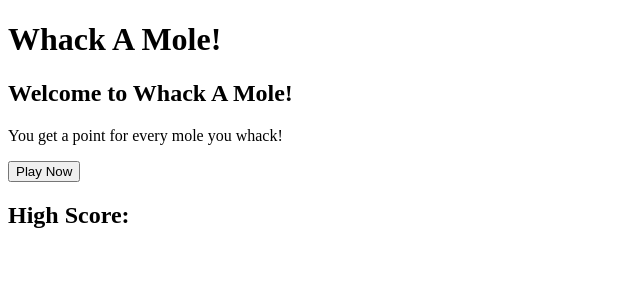
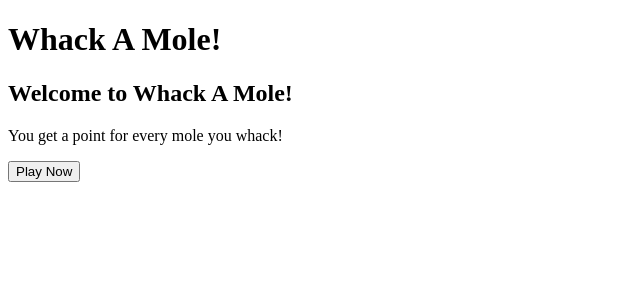
Before and after one commit to torbitj/whack-a-mole, a React (Vite) app: page / in a window 1280 px wide. Shown: the top 300 px of the page, without its empty margins (0-640 px from the left). Built offline with nearby package versions, Linux system fonts and the light colour scheme.

Commit message:
Add HighScore component to HighScores

```diff
--- a/src/App.jsx
+++ b/src/App.jsx
@@ -1,5 +1,5 @@
 import StartMenu from "./StartMenu";
-import HighScore from "./HighScore";
+import HighScores from "./HighScore";
 import ScoreBoard from "./ScoreBoard";
 import GameBoard from "./GameBoard";
 import { useGame } from "./GameContext";
@@ -10,7 +10,7 @@ export default function App() {
     <>
       <h1>Whack A Mole!</h1>
       <StartMenu />
-      <HighScore />
+      <HighScores />
     </> :
     <>
       <h1>Whack A Mole!</h1>
--- a/src/HighScore.jsx
+++ b/src/HighScore.jsx
@@ -1,5 +1,5 @@
-const HighScore = () => {
-  return <h2>High Score: </h2>
+const HighScore = ({score}) => {
+  return <p>{score}</p>
 }
 
 export default HighScore;
```
Also changed, not shown: src/HighScores.jsx (added, +14 -0 lines).
